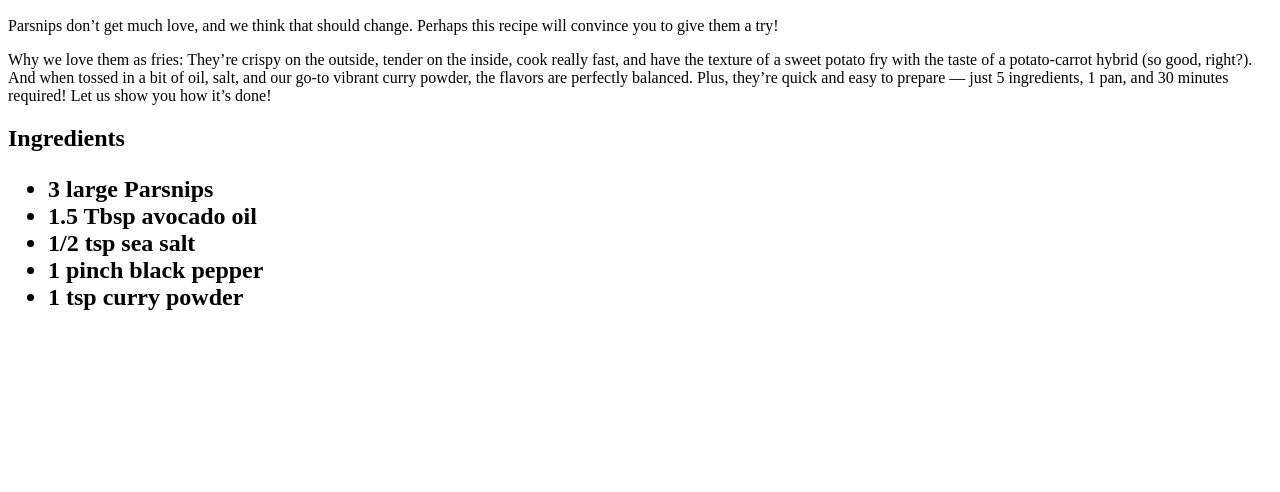
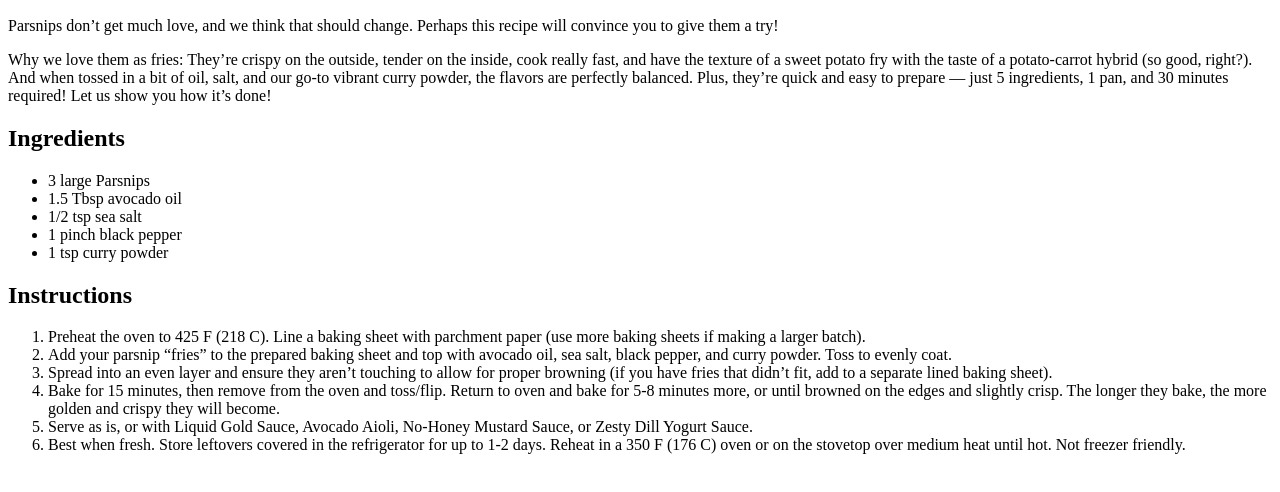
Before and after one commit to akuczera/odin-recipes, a plain HTML site: page recipes/fries.html in a window 1280 px wide. Shown: the part 110-602 px from the top of the page. Drawn offline with Linux system fonts and the light colour scheme.

Commit message:
Add instructions to fries recipe

```diff
--- a/recipes/fries.html
+++ b/recipes/fries.html
@@ -15,7 +15,7 @@
         vibrant curry powder, the flavors are perfectly balanced. Plus,
         they’re quick and easy to prepare — just 5 ingredients, 1 pan, and
         30 minutes required! Let us show you how it’s done!</p>
-    <h2>Ingredients
+    <h2>Ingredients</h2>
         <ul>
             <li>3 large Parsnips</li>
             <li>1.5 Tbsp avocado oil</li>
@@ -23,5 +23,15 @@
             <li>1 pinch black pepper</li>
             <li>1 tsp curry powder</li>
         </ul>
+    <h2>Instructions</h2>
+        <ol>
+            <li>Preheat the oven to 425 F (218 C). Line a baking sheet with parchment paper (use more baking sheets if making a larger batch).</li>
+            <li>Add your parsnip “fries” to the prepared baking sheet and top with avocado oil, sea salt, black pepper, and curry powder. Toss to evenly coat.</li>
+            <li>Spread into an even layer and ensure they aren’t touching to allow for proper browning (if you have fries that didn’t fit, add to a separate lined baking sheet).</li>
+            <li>Bake for 15 minutes, then remove from the oven and toss/flip. Return to oven and bake for 5-8 minutes more, or until browned on the edges and slightly crisp. The longer they bake, the more golden and crispy they will become.</li>
+            <li>Serve as is, or with Liquid Gold Sauce, Avocado Aioli,
+            No-Honey Mustard Sauce, or Zesty Dill Yogurt Sauce.</li>
+            <li>Best when fresh. Store leftovers covered in the refrigerator for up to 1-2 days. Reheat in a 350 F (176 C) oven or on the stovetop over medium heat until hot. Not freezer friendly.</li>
+        </ol>
 </body>
 </html>
```
Lines whose indentation alone changed are shown as unchanged.
